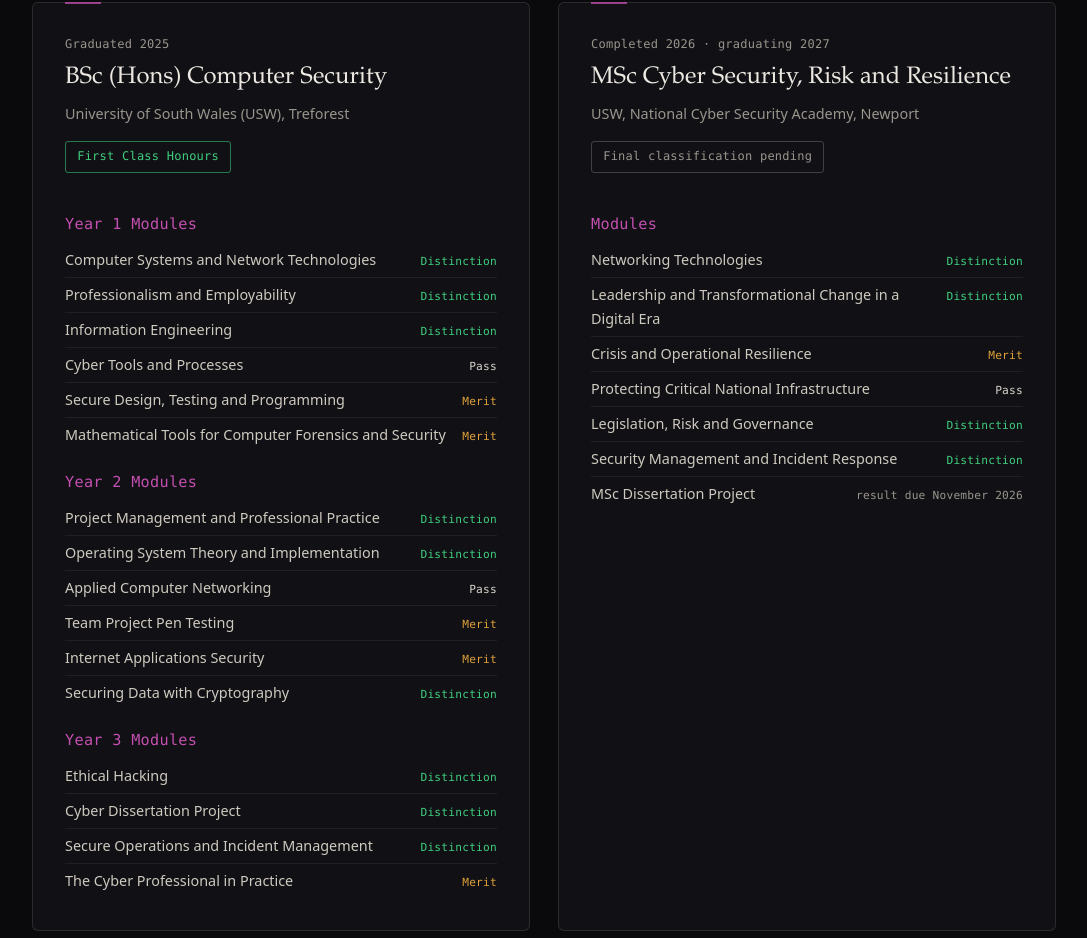
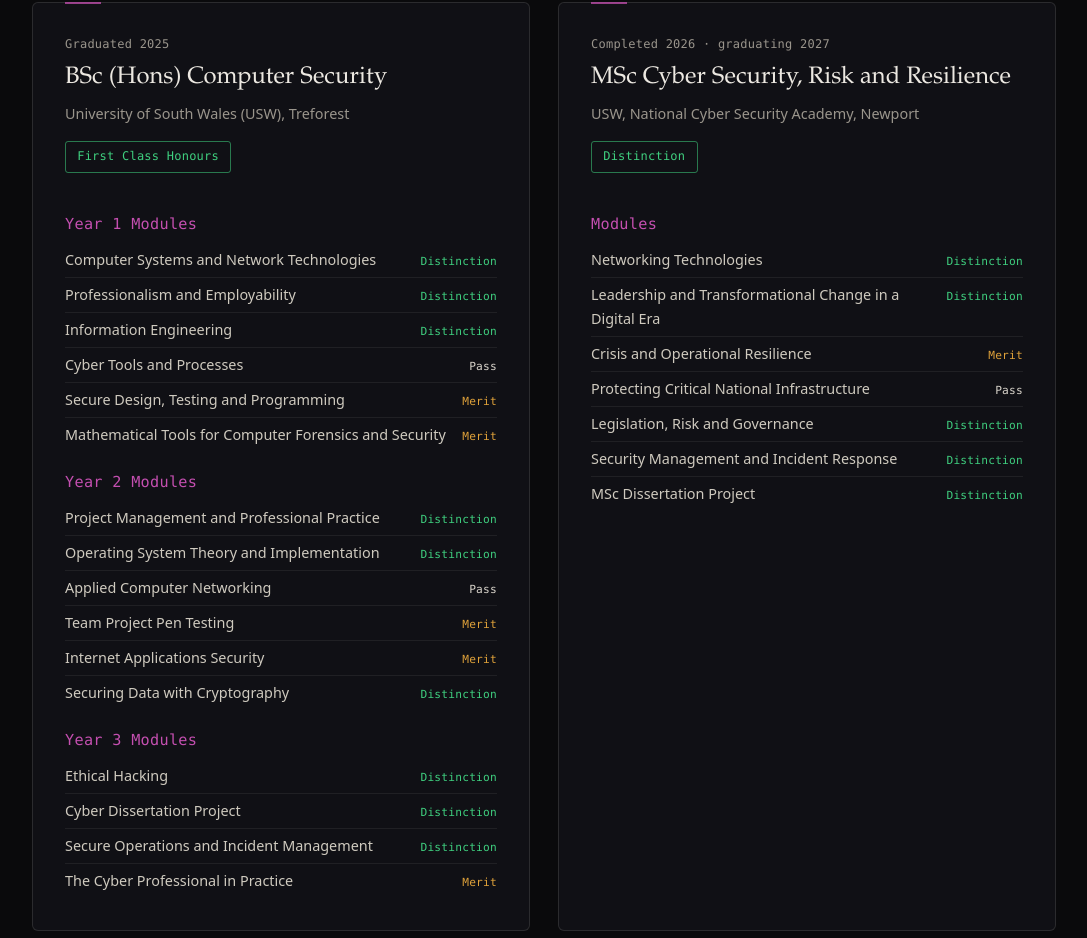
Before and after one commit to standardgitaccount/www.cyberalex.uk, a plain HTML site: page index.html in a window 1280 px wide. Shown: the part 1423-2361 px from the top of the page, without its empty margins (96-1183 px from the left). Drawn offline with Linux system fonts and the light colour scheme.

Commit message:
Update classification and dissertation project result

```diff
--- a/index.html
+++ b/index.html
@@ -428,7 +428,7 @@
             <span class="edu-card__meta">Completed 2026 · graduating 2027</span>
           </div>
           <p class="edu-card__inst">USW, National Cyber Security Academy, Newport</p>
-          <span class="badge badge--pending">Final classification pending</span>
+          <span class="badge">Distinction</span>
           <div class="modules">
             <p class="modules__year">Modules</p>
             <ul>
@@ -438,7 +438,7 @@
               <li>Protecting Critical National Infrastructure<span class="pass">Pass</span></li>
               <li>Legislation, Risk and Governance<span class="dist">Distinction</span></li>
               <li>Security Management and Incident Response<span class="dist">Distinction</span></li>
-              <li>MSc Dissertation Project<span class="pend">result due November 2026</span></li>
+              <li>MSc Dissertation Project<span class="dist">Distinction</span></li>
             </ul>
           </div>
         </article>
```
